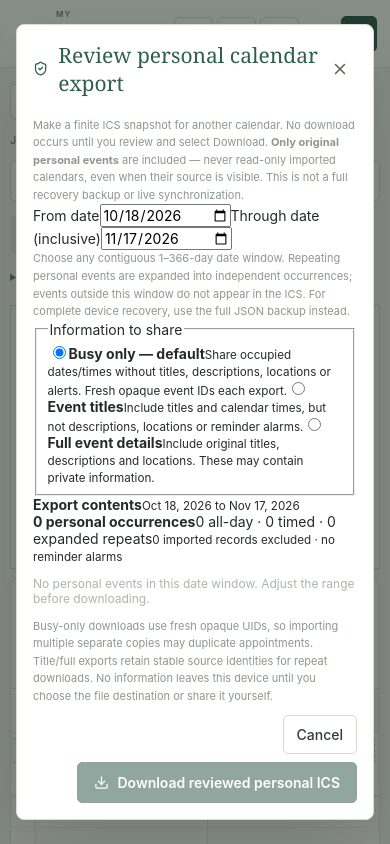
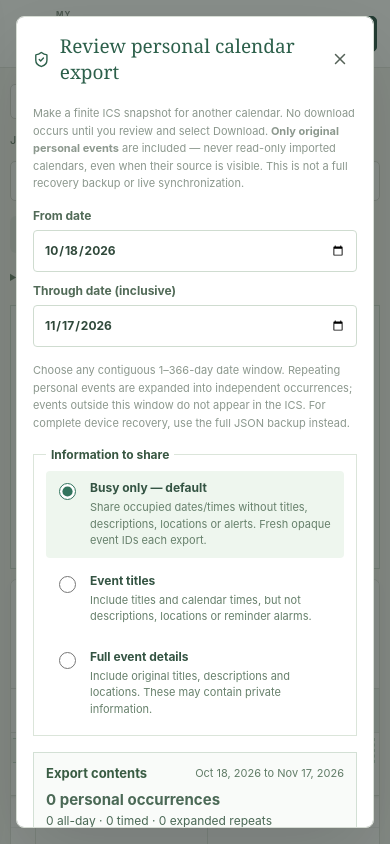
Before and after one commit to thiepn/calendar, a React (Vite) app: page / in a window 390 px wide. Both pictures are taken after a click on the button 320 px from the left and 33 px from the top of the page. Shown: the top 844 px of the page. Built offline with nearby package versions, Linux system fonts and the light colour scheme.

Commit message:
style(calendar): accessible responsive mobile and desktop review of finite private ICS exports

```diff
--- a/src/styles.css
+++ b/src/styles.css
@@ -322,3 +322,43 @@
   .import-change-items{max-height:33dvh}
   .import-change-review>button{justify-self:stretch;justify-content:center;min-height:44px}
 }
+
+
+/* C18 — reviewed, privacy-first personal ICS exchange (never a calendar store). */
+.personal-export-dialog{width:min(690px,100%)}
+.personal-export-dialog .editor-head h2{font-size:22px}
+.personal-export-dialog>.fine-print{margin-bottom:13px}
+.personal-export-range{display:grid;grid-template-columns:repeat(2,minmax(0,1fr));gap:12px;margin:15px 0}
+.personal-export-range label{display:grid;gap:7px;font-size:12px;font-weight:650;color:#526b58;min-width:0}
+.personal-export-range input{width:100%;min-width:0;padding:10px;border:1px solid #cfdcd0;background:#fff;color:#30493b;border-radius:4px;min-height:42px}
+.personal-export-levels{border:1px solid #dbe5da;padding:9px 12px;margin:15px 0;display:grid;gap:6px;min-width:0}
+.personal-export-levels legend{font-size:12px;font-weight:700;color:#385742;padding:0 5px}
+.personal-export-levels label{display:flex;align-items:flex-start;gap:11px;min-height:53px;padding:9px 8px;cursor:pointer;border-radius:4px}
+.personal-export-levels label:has(input:checked){background:#eef6ee}
+.personal-export-levels input,.personal-export-alarm input{flex:none;accent-color:#32745d;width:17px;height:17px;margin-top:3px}
+.personal-export-levels label>span{display:grid;gap:4px;min-width:0}
+.personal-export-levels strong{font-size:12px;color:#345443}
+.personal-export-levels small{font-size:11px;color:#67806c;line-height:1.5}
+.personal-export-alarm{display:flex;align-items:flex-start;gap:10px;padding:12px;border:1px solid #dbe5da;font-size:12px;color:#4f6c59}
+.personal-export-preview{margin:16px 0;padding:12px;border:1px solid #d3e0d5;background:#f9fbf9;display:grid;gap:9px;min-width:0}
+.personal-export-preview header{display:flex;flex-wrap:wrap;align-items:center;justify-content:space-between;gap:7px}
+.personal-export-preview header strong{font-size:13px;color:#395c43}
+.personal-export-preview header small{font-size:11px;color:#617c67}
+.personal-export-counts{display:grid;gap:4px;color:#4b6956;font-size:12px}
+.personal-export-counts strong{font-size:15px}
+.personal-export-counts small{font-size:11px;color:#6c8372}
+.personal-export-items{display:grid;gap:3px;max-height:195px;overflow-y:auto}
+.personal-export-items>div{display:grid;grid-template-columns:minmax(85px,1fr) minmax(100px,2fr) auto;gap:9px;padding:8px;background:#fff;border:1px solid #e1e9e0;font-size:11px;align-items:center}
+.personal-export-items time{color:#5b795f;white-space:nowrap}
+.personal-export-items span{color:#395744;overflow-wrap:anywhere;font-weight:650}
+.personal-export-items small{color:#6b8070}
+@media(max-width:740px){
+ .personal-export-dialog{padding:16px}
+ .personal-export-dialog .editor-head h2{font-size:19px}
+ .personal-export-range{grid-template-columns:1fr;gap:11px}
+ .personal-export-levels label{min-height:62px}
+ .personal-export-items>div{grid-template-columns:1fr auto;gap:5px}
+ .personal-export-items>div span{grid-column:1/3}
+ .personal-export-dialog .editor-actions{display:grid;grid-template-columns:1fr;gap:9px}
+ .personal-export-dialog .editor-actions button{min-height:45px;width:100%}
+}
```
